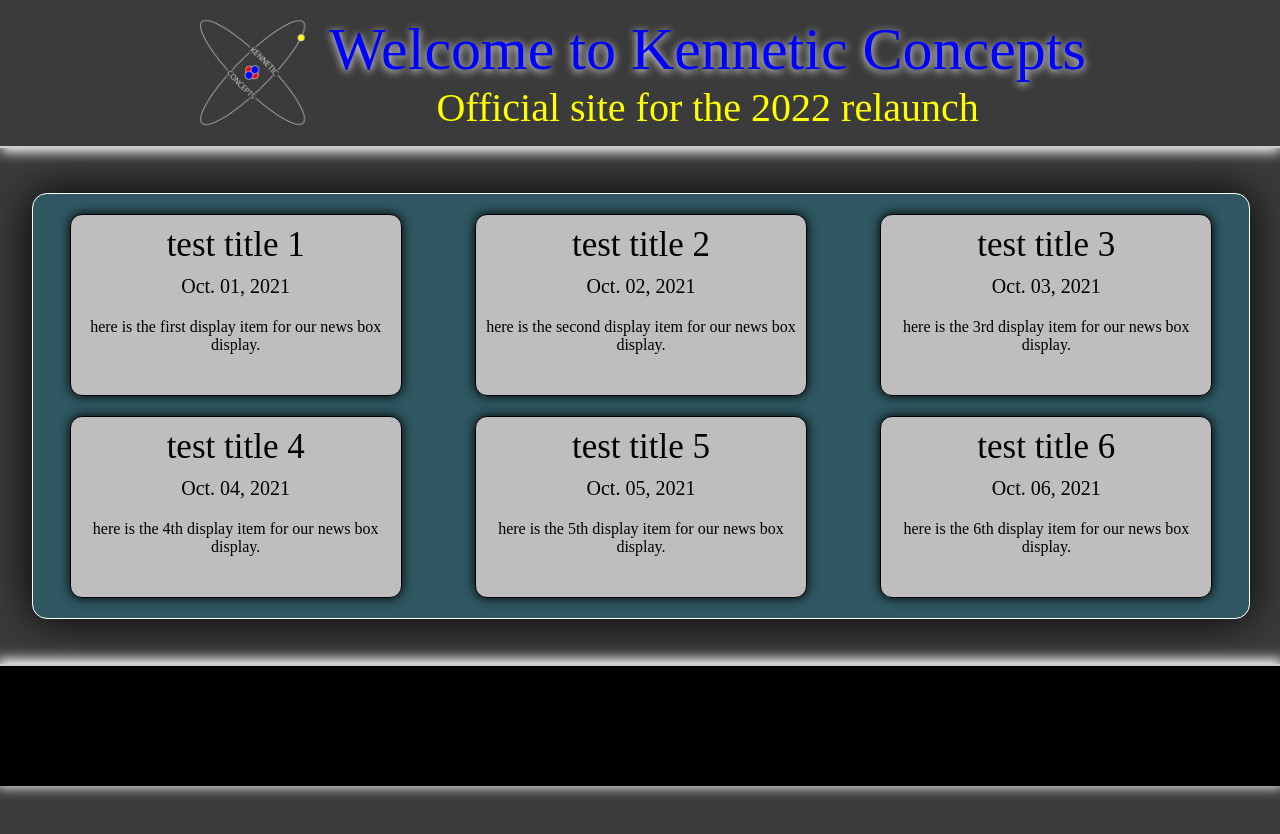
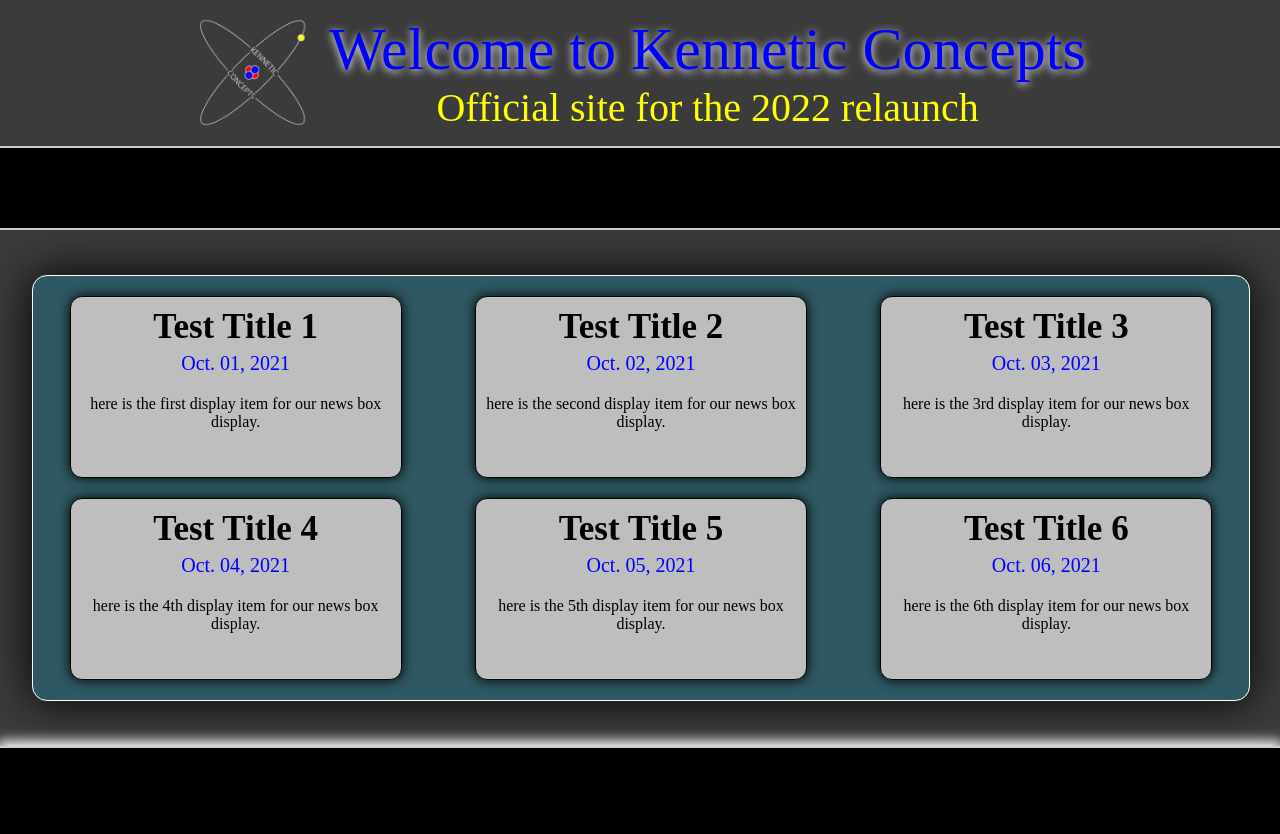
Before and after one commit to kenneth-brook/kennetic-2022, a React (Create React App) app: page / in a window 1280 px wide. Shown: the top 834 px of the page. Before the commit the page ends 800 px from the top, so only its background shows below. Built offline with nearby package versions, Linux system fonts and the light colour scheme.

Commit message:
started nav component

```diff
--- a/src/App.js
+++ b/src/App.js
@@ -1,4 +1,5 @@
 import Header from './components/header/Header';
+import Nav from './components/nav/Nav';
 import Home from './components/home/Home';
 import Footer from './components/footer/Footer';
 
@@ -6,6 +7,7 @@ function App() {
   return (
     <div>
       <Header />
+      <Nav />
       <div className="logo">
         <Home />
       </div>
--- a/src/components/header/header.scss
+++ b/src/components/header/header.scss
@@ -2,11 +2,11 @@
 	width: 100%;
 	min-height: 110px;
 	border-bottom: 2px solid #cccccc;
-	box-shadow: white 1px 4px 12px;
 	text-align: center;
 	padding: 15px 0;
 	display: flex;
 	justify-content: center;
+	z-index: 10;
 
 	.logoWrap {
 		width: 9%;
--- a/src/components/home/newsBlock/newsBlock.scss
+++ b/src/components/home/newsBlock/newsBlock.scss
@@ -11,15 +11,18 @@
 	h1 {
 		font-size: 3.5rem;
 		padding: 10px 0 0;
+		font-weight: bold;
+		text-transform: capitalize;
 	}
 
 	h2 {
 		font-size: 2rem;
-		padding: 10px 0;
+		padding: 5px 0;
+		color: blue;
 	}
 
 	p {
 		font-size: 1.6rem;
-		padding: 10px 0;
+		padding: 15px 5px;
 	}
 }
--- /dev/null
+++ b/src/components/nav/Nav.js
@@ -0,0 +1,9 @@
+import React from "react";
+
+function Nav() {
+    return (
+        <div className="navWrap"></div>
+    )
+}
+
+export default Nav;
--- /dev/null
+++ b/src/components/nav/nav.scss
@@ -0,0 +1,6 @@
+.navWrap {
+	width: 100%;
+	height: 80px;
+	background-color: black;
+	border-bottom: 2px solid #cccccc;
+}
--- a/src/sass-global/index.scss
+++ b/src/sass-global/index.scss
@@ -1,6 +1,7 @@
 @import "./reset.scss";
 @import "./global.scss";
 @import "../components/header/header.scss";
+@import "../components/nav/nav.scss";
 @import "../components/home/home.scss";
 @import "../components/home/newsBlock/newsBlock.scss";
 @import "../components/footer/footer.scss";
```
